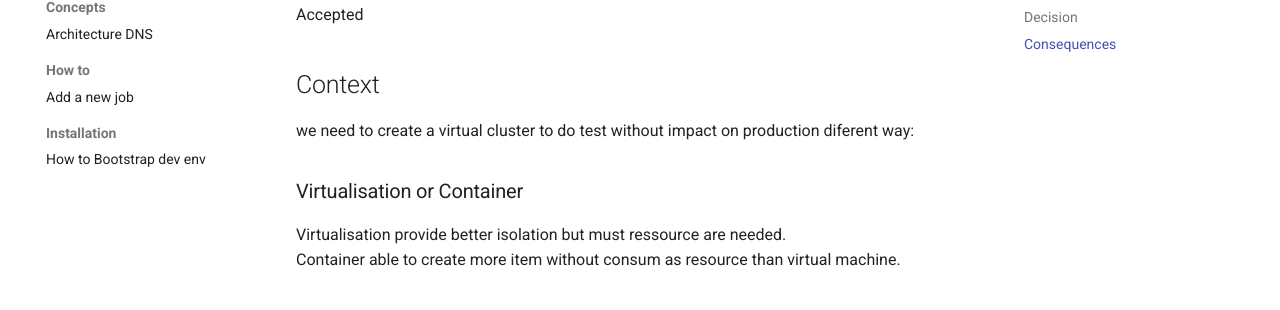
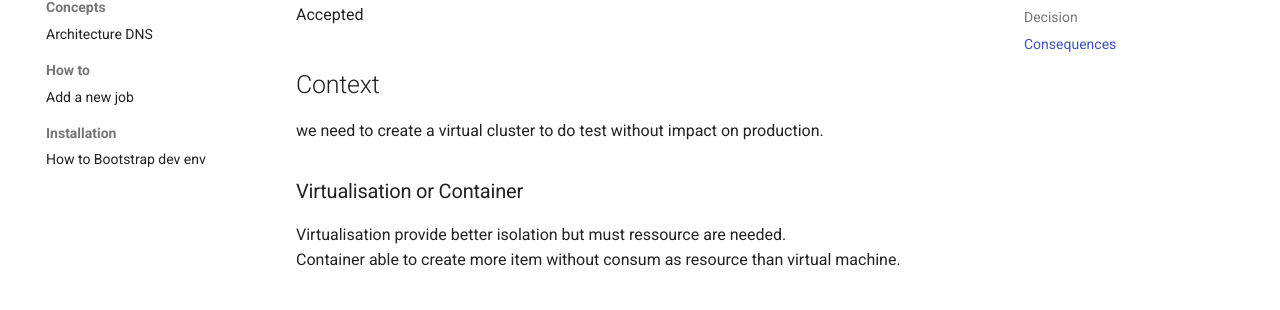
Before and after one commit to vincentDcmps/homelab, an MkDocs documentation site: the page built from docs/ADR/001-Development-environment.md, in a window 1280 px wide and 1046 px high. Shown: the part 229-539 px from the top of the window. Built offline with MkDocs 1.6.1 and Material for MkDocs 9.7.7, drawn with Linux system fonts in a browser that asks for light colours.

```diff
--- a/.markdownlint.yaml
+++ b/.markdownlint.yaml
@@ -7,3 +7,4 @@ MD009:
 MD013: false
 MD033: false
 MD024: false
+MD041: false
--- a/docs/ADR/001-Development-environment.md
+++ b/docs/ADR/001-Development-environment.md
@@ -6,14 +6,12 @@ Accepted
 
 ## Context
 
-we need to create a virtual cluster to do test without impact on production
-diferent way:
+we need to create a virtual cluster to do test without impact on production.
 
 ### Virtualisation or Container
 
 Virtualisation provide better isolation but must ressource are needed.
 Container able to create more item without consum as resource than virtual machine.
-
 
 ### Creation Wrapper
 
```
Also changed, not shown: README.md (+2 -3 lines), docs/How-to/Add a new job.md (+0 -3 lines), docs/Installation/Bootstrap-dev.md (+2 -3 lines), docs/Concepts/DNS.md (line endings or trailing spaces).
